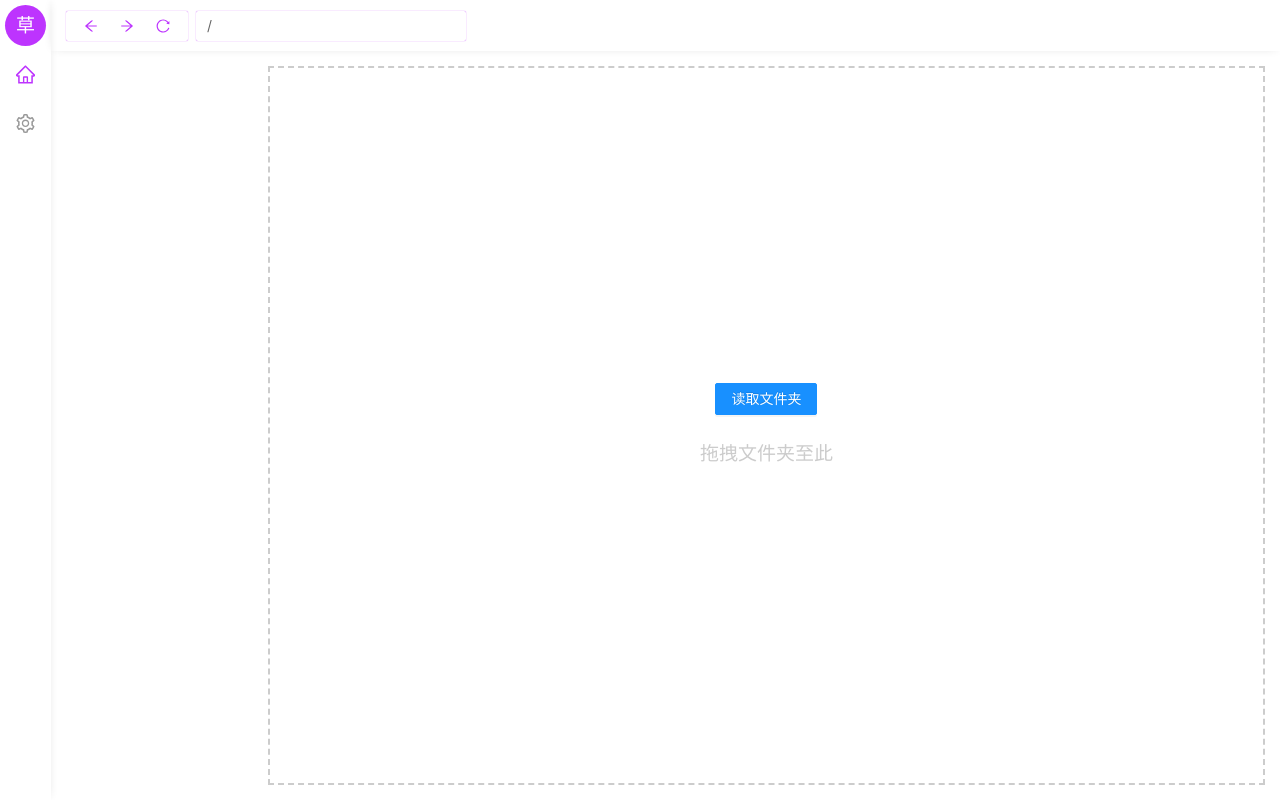
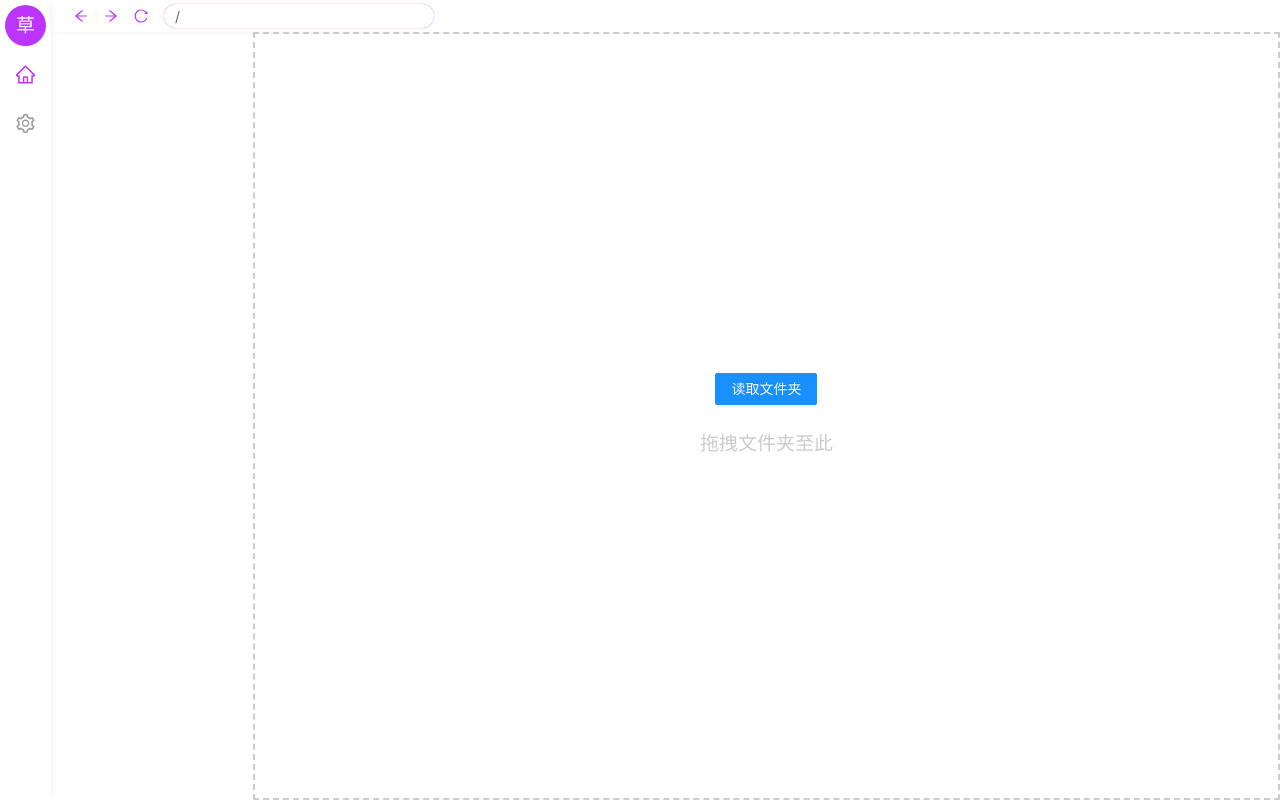
Before and after one commit to caoxiemeihao/gitui, a Vue app: page / in a window 1280 px wide. Built offline with nearby package versions, Linux system fonts and the light colour scheme.

Commit message:
chore: update layout style

```diff
--- a/src/components/layout/index.less
+++ b/src/components/layout/index.less
@@ -90,14 +90,14 @@
     display: flex;
     align-items: center;
     padding: 0 var(--layout-padding);
-    height: var(--side-width);
+    height: var(--header-height);
     box-shadow: var(--shadow-layout);
   }
 
   .app-content {
     overflow: auto;
-    height: calc(100% - var(--side-width));
-    padding: var(--layout-padding);
+    height: calc(100% - var(--header-height));
+    // padding: var(--layout-padding);
   }
 
   .devtools {
@@ -108,14 +108,15 @@
 
     .btn-group {
       display: flex;
-      padding: 1px 7px;
+      padding: 1px 0;
       border-radius: 2px;
       color: white;
       color: var(--main-color);
-      box-shadow: var(--shadow-border);
+      // box-shadow: var(--shadow-border);
+      border-radius: 14px;
 
       .anticon {
-        padding: 7px;
+        padding: 4px;
         margin: 0 4px;
         border-radius: 100%;
         transition: var(--transition-fast);
@@ -128,10 +129,10 @@
     }
 
     input {
-      height: 30px;
+      height: 24px;
       width: 270px;
       line-height: 0;
-      border-radius: 2px;
+      border-radius: 14px;
       text-indent: 9px;
       color: #666;
       box-shadow: var(--shadow-border);
--- a/src/components/layout/index.tsx
+++ b/src/components/layout/index.tsx
@@ -48,7 +48,7 @@ export default defineComponent({
                 <ArrowRightOutlined onClick={() => router.forward()} />
                 <ReloadOutlined onClick={() => location.reload()} />
               </div>
-              <input class='ml-2' value={route.path} />
+              <input class='ml-2 bg-white' value={route.path} />
             </div>
           </div>
           <div class='app-content'>
--- a/src/styles/global.css
+++ b/src/styles/global.css
@@ -45,6 +45,7 @@
   /* custom */
   --main-color: rgb(189, 52, 254);
   --side-width: 51px;
+  --header-height: 32px;
   --shadow-border: 0 0 1px var(--main-color);
   --shadow-layout: 0 0 10px -4px #cfcfcf;
   --transition-fast: 170ms;
```
